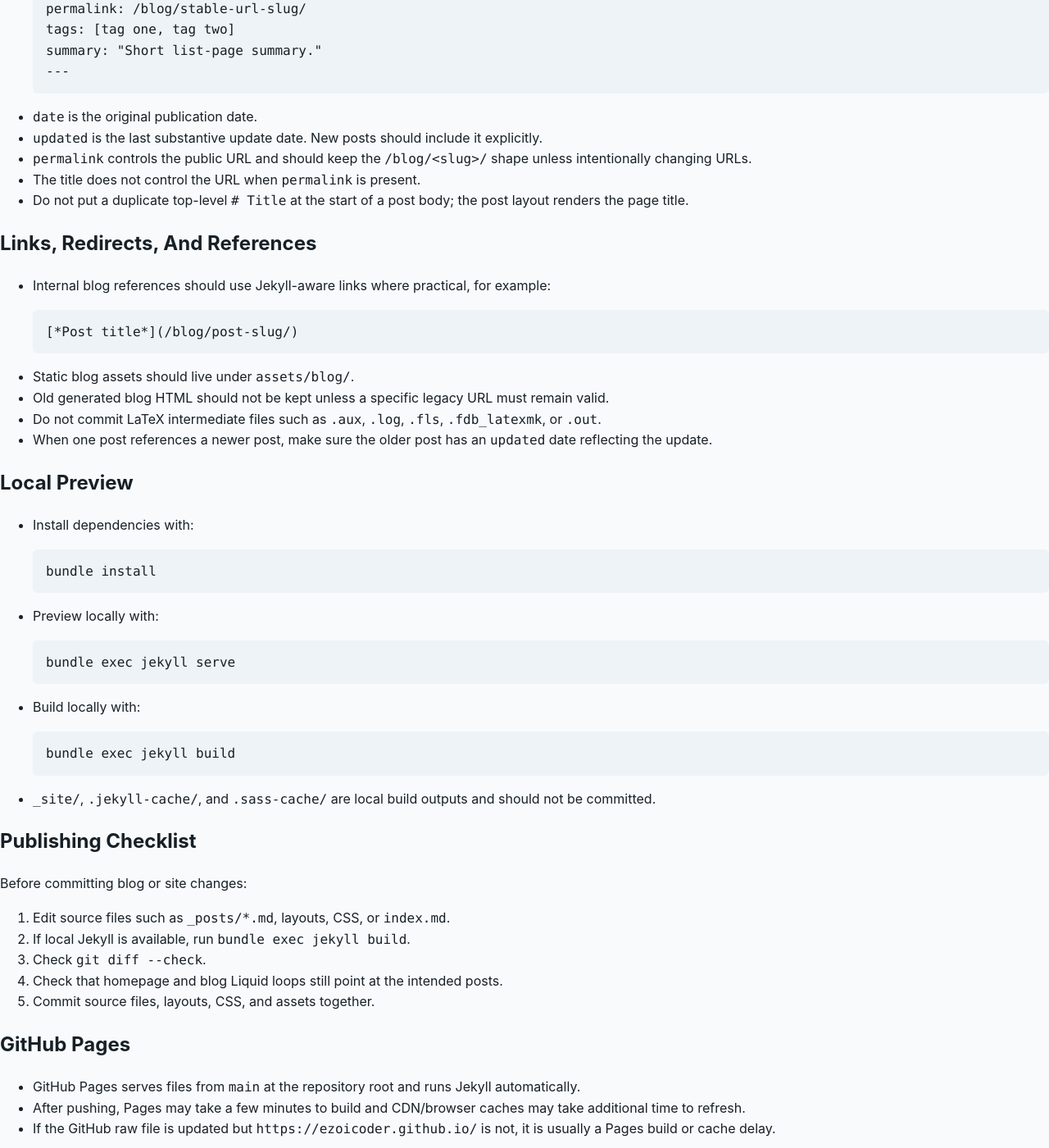
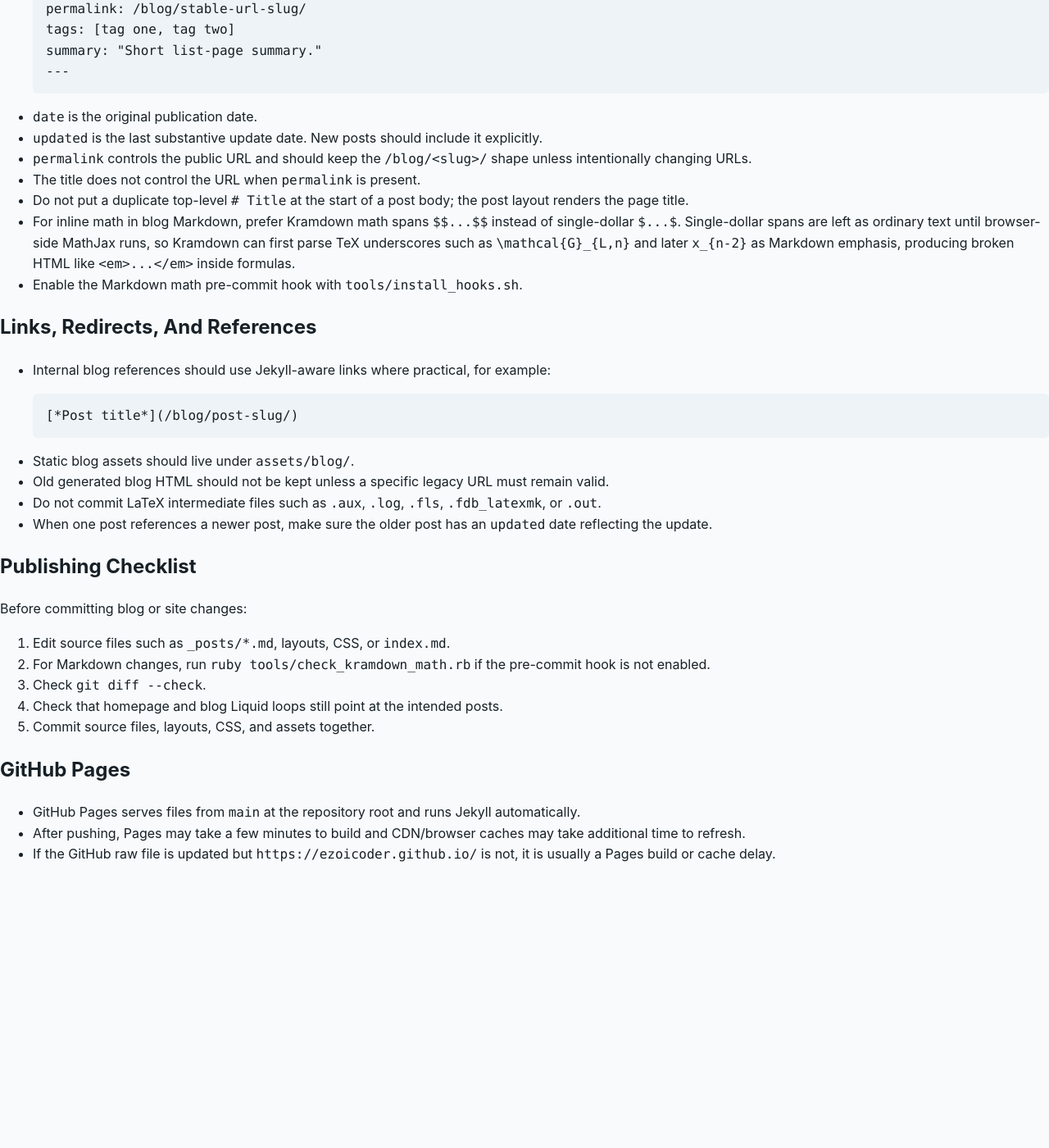
Before and after one commit to ezoicoder/ezoicoder.github.io, a Jekyll site: the page built from AGENTS.md, in a window 1280 px wide and 1400 px high, scrolled down 651 px. Shown: the whole window at 82% size. Built offline with Jekyll 4.4.1, drawn with Linux system fonts in a browser that asks for light colours; our own code applies the rules of GitHub Pages for plain Markdown files; after the commit the page ends 1722 px from its top, so only the background shows below that.

Commit message:
Add Markdown math check hook

````diff
--- a/AGENTS.md
+++ b/AGENTS.md
@@ -41,6 +41,12 @@
 - The title does not control the URL when `permalink` is present.
 - Do not put a duplicate top-level `# Title` at the start of a post body; the
   post layout renders the page title.
+- For inline math in blog Markdown, prefer Kramdown math spans
+  `$$...$$` instead of single-dollar `$...$`. Single-dollar spans are left as
+  ordinary text until browser-side MathJax runs, so Kramdown can first parse
+  TeX underscores such as `\mathcal{G}_{L,n}` and later `x_{n-2}` as Markdown
+  emphasis, producing broken HTML like `<em>...</em>` inside formulas.
+- Enable the Markdown math pre-commit hook with `tools/install_hooks.sh`.
 
 ## Links, Redirects, And References
 
@@ -59,35 +65,13 @@
 - When one post references a newer post, make sure the older post has an
   `updated` date reflecting the update.
 
-## Local Preview
-
-- Install dependencies with:
-
-  ```bash
-  bundle install
-  ```
-
-- Preview locally with:
-
-  ```bash
-  bundle exec jekyll serve
-  ```
-
-- Build locally with:
-
-  ```bash
-  bundle exec jekyll build
-  ```
-
-- `_site/`, `.jekyll-cache/`, and `.sass-cache/` are local build outputs and
-  should not be committed.
-
 ## Publishing Checklist
 
 Before committing blog or site changes:
 
 1. Edit source files such as `_posts/*.md`, layouts, CSS, or `index.md`.
-2. If local Jekyll is available, run `bundle exec jekyll build`.
+2. For Markdown changes, run `ruby tools/check_kramdown_math.rb` if the
+   pre-commit hook is not enabled.
 3. Check `git diff --check`.
 4. Check that homepage and blog Liquid loops still point at the intended posts.
 5. Commit source files, layouts, CSS, and assets together.
````
Also changed, not shown: _posts/2026-06-26-exact-sampling-round-complexity-dlms.md (+9 -9 lines), _posts/2026-07-01-near-perfect-mod-q-ac-depth.md (+2 -2 lines), tools/check_kramdown_math.rb (added, +66 -0 lines), Gemfile.lock (added), 2 other files.
